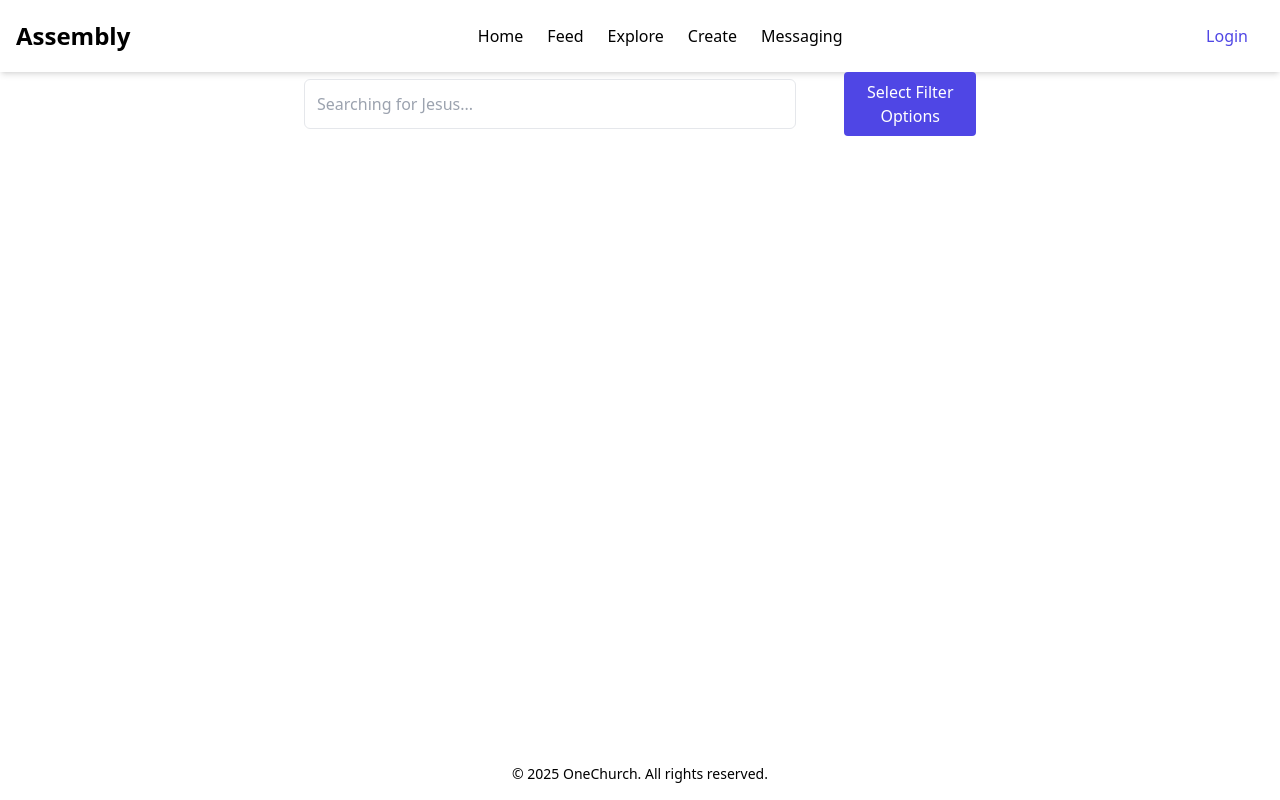
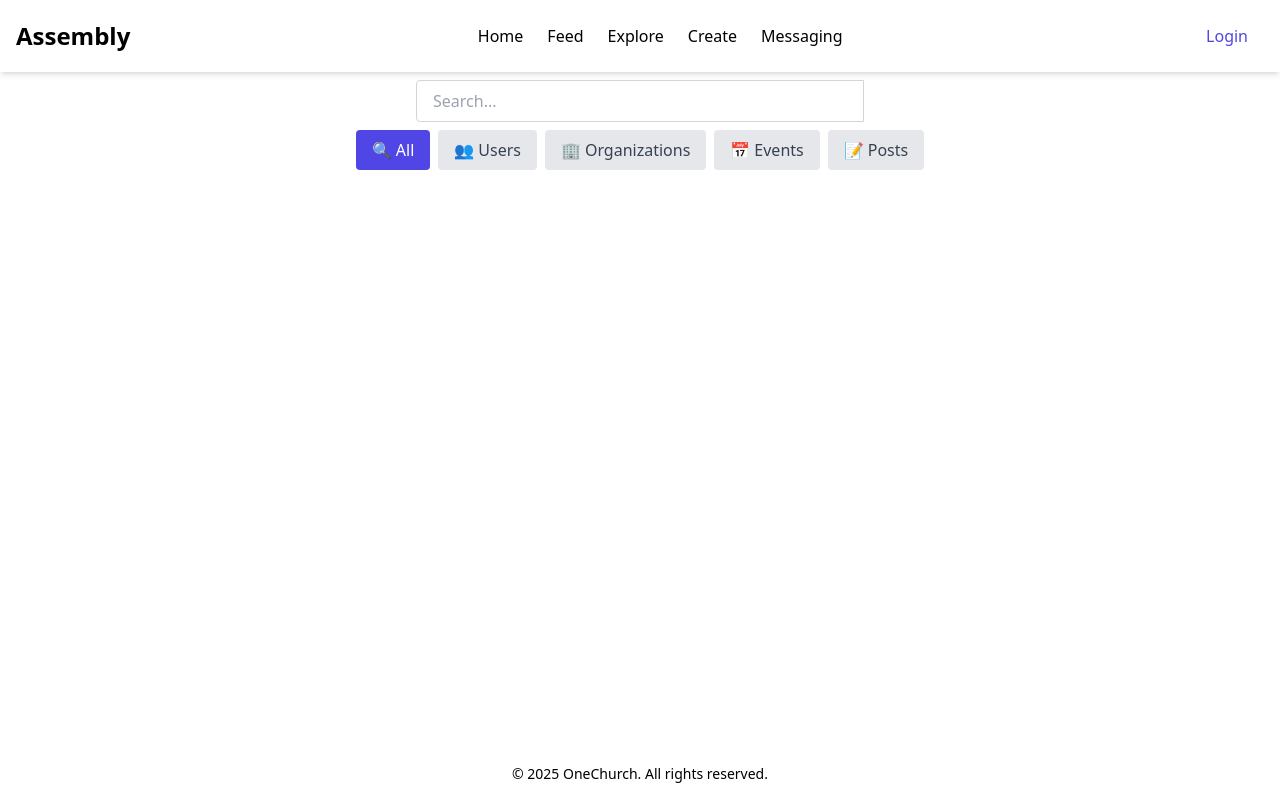
Before and after one commit to SamuelPGibson/one-church, a React (Create React App) app in the folder frontend/: page /explore in a window 1280 px wide. Built offline with nearby package versions, Linux system fonts and the light colour scheme.

Commit message:
implemented search bar and filters

```diff
--- a/frontend/src/api/api.js
+++ b/frontend/src/api/api.js
@@ -825,7 +825,7 @@ export async function getUserFeed(userId, offset = 0, limit = 10, baseUrl = "")
 
 // Search
 
-export async function search(query, includePosts = true, includeEvents = true, includeOrganizations = true, includeUsers = true, baseUrl = "") {
+export async function search(userId, query, includePosts = true, includeEvents = true, includeOrganizations = true, includeUsers = true, baseUrl = "") {
   try {
     const res = await fetch(`${baseUrl}/api/search/?query=${encodeURIComponent(query)}&includePosts=${includePosts}&includeEvents=${includeEvents}&includeOrganizations=${includeOrganizations}&includeUsers=${includeUsers}`);
     const data = await res.json();
--- a/frontend/src/components/explore_page/ExplorePage.js
+++ b/frontend/src/components/explore_page/ExplorePage.js
@@ -1,10 +1,41 @@
-import React from "react";
-import Search from "./Search";
+import React, { useState, useEffect } from "react";
+import FilterBar from "./FilterBar";
+import SearchBar from "./SearchBar";
+import { search } from "../../api/api";
 
 function ExplorePage({ userId }) {
+  const [users, setUsers] = useState(true);
+  const [organizations, setOrganizations] = useState(true);
+  const [events, setEvents] = useState(true);
+  const [posts, setPosts] = useState(true);
+  const [queryData, setqueryData] = useState("");
+
+  const [results, setResults] = useState([]);
+
+  useEffect(() => {
+    const fetchResults = async () => {
+      if (queryData === "") {
+        setResults([]);
+        return;
+      }
+      const results = await search(userId, queryData, users, organizations, events, posts);
+      setResults(results);
+    };
+    fetchResults();
+  }, [queryData, users, organizations, events, posts]);
+
   return (
-    <div>
-      <Search userId={userId} />
+    <div className="flex flex-col items-center justify-center">
+      <SearchBar value={queryData} setValue={setqueryData} />
+      <FilterBar
+        users={users}
+        setUsers={setUsers}
+        organizations={organizations}
+        setOrganizations={setOrganizations}
+        events={events}
+        setEvents={setEvents}
+        posts={posts}
+        setPosts={setPosts} />
     </div>
   );
 }
--- /dev/null
+++ b/frontend/src/components/explore_page/FilterBar.js
@@ -0,0 +1,64 @@
+import React from "react";
+
+function FilterBar({ users, setUsers, organizations, setOrganizations, events, setEvents, posts, setPosts }) {
+  const BUTTONS = [
+    { label: "All", key: "all", icon: "🔍" },
+    { label: "Users", key: "users", icon: "👥" },
+    { label: "Organizations", key: "organizations", icon: "🏢" },
+    { label: "Events", key: "events", icon: "📅" },
+    { label: "Posts", key: "posts", icon: "📝" },
+  ];
+
+  const handleButtonClick = (key) => {
+    if (key === "all") {
+      setUsers(true);
+      setOrganizations(true);
+      setEvents(true);
+      setPosts(true);
+    } else {
+      setUsers(key === "users");
+      setOrganizations(key === "organizations");
+      setEvents(key === "events");
+      setPosts(key === "posts");
+    }
+  };
+
+  const getSelectedButton = () => {
+    if (users && organizations && events && posts) {
+      return "all";
+    } else if (users && !organizations && !events && !posts) {
+      return "users";
+    } else if (!users && organizations && !events && !posts) {
+      return "organizations";
+    } else if (!users && !organizations && events && !posts) {
+      return "events";
+    } else if (!users && !organizations && !events && posts) {
+      return "posts";
+    } else {
+      return null; // Custom selection
+    }
+  };
+
+  const selected = getSelectedButton();
+
+  return (
+    <div className="flex space-x-2">
+      {BUTTONS.map((btn) => (
+        <button
+          key={btn.key}
+          className={`px-4 py-2 rounded ${
+            selected === btn.key
+              ? "bg-indigo-600 text-white"
+              : "bg-gray-200 text-gray-700"
+          } focus:outline-none`}
+          onClick={() => handleButtonClick(btn.key)}
+        >
+          <span className="mr-1">{btn.icon}</span>
+          {btn.label}
+        </button>
+      ))}
+    </div>
+  );
+}
+
+export default FilterBar;
--- a/frontend/src/components/explore_page/Search.js
+++ /dev/null
@@ -1,104 +0,0 @@
-import React, { useState } from "react";
-import { search } from "../../api/api";
-// import { Search01Icon } from "@hugeicons/core-free-icons";
-// import { HugeiconsIcon } from "@hugeicons/react";
-
-function Filter({ selectedOptions, setSelectedOptions, userId }) {
-  const dropdownOptions = ["Users", "Organizations", "Posts", "Events"];
-  const [isOpen, setIsOpen] = useState(false);
-
-  const toggleDropdown = () => setIsOpen(!isOpen);
-  const handleDropdownOptions = (option) => {
-    setSelectedOptions((prevSelected) =>
-      prevSelected.includes(option)
-        ? prevSelected.filter((item) => item !== option)
-        : [...prevSelected, option]
-    );
-  };
-
-  return (
-    <div className="relative inline-block text-left">
-      <button
-        onClick={toggleDropdown}
-        className="px-4 py-2 bg-indigo-600 text-white rounded"
-      >
-        Select Filter Options
-      </button>
-
-      {isOpen && (
-        <div className="absolute mt-2 w-48 bg-white border rounded shadow">
-          {dropdownOptions.map((option) => (
-            <label
-              key={option}
-              className="flex items-center px-3 py-2 hover:bg-gray-100"
-            >
-              <input
-                type="checkbox"
-                checked={selectedOptions.includes(option)}
-                onChange={() => handleDropdownOptions(option)}
-                className="mr-2"
-              />
-              {option}
-            </label>
-          ))}
-        </div>
-      )}
-    </div>
-  );
-}
-
-function Search({ userId }) {
-  const [searchData, setSearchData] = useState("");
-  const [selectedOptions, setSelectedOptions] = useState([
-    "Users",
-    "Organizations",
-    "Posts",
-    "Events",
-  ]);
-  const handleChange = async (e) => {
-    setSearchData(e.target.value);
-  };
-
-  const handleSubmit = async (e) => {
-    e.preventDefault();
-    const searchResult = await search(
-      searchData,
-      selectedOptions.includes("Posts"),
-      selectedOptions.includes("Events"),
-      selectedOptions.includes("Organizations"),
-      selectedOptions.includes("Users")
-    );
-  };
-
-  return (
-    <form
-      onSubmit={handleSubmit}
-      className="flex items-center gap-2 w-full max-w-2xl mx-auto"
-    >
-      <input
-        type="text"
-        placeholder="Searching for Jesus..."
-        value={searchData}
-        onChange={handleChange}
-        className="w-full p-3 border rounded-md focus:outline-indigo-600"
-      />
-      <button
-        type="submit"
-        className="px-4 py-2 bg-white-600 text-white rounded-md hover:bg-indigo-700 transition-colors"
-      >
-        {/* <HugeiconsIcon
-          icon={Search01Icon}
-          className="text-black hover:text-white transition-colors duration-200"
-        /> */}
-      </button>
-
-      <Filter
-        selectedOptions={selectedOptions}
-        setSelectedOptions={setSelectedOptions}
-        userId={userId}
-      />
-    </form>
-  );
-}
-
-export default Search;
--- /dev/null
+++ b/frontend/src/components/explore_page/SearchBar.js
@@ -0,0 +1,25 @@
+import React from "react";
+
+function SearchBar({ value, setValue }) {
+  return (
+    <div className="flex items-center w-full max-w-md mx-auto py-2">
+      <input
+        type="text"
+        value={value}
+        onChange={e => setValue(e.target.value)}
+        placeholder="Search..."
+        className="w-full px-4 py-2 border border-gray-300 rounded-l focus:outline-none focus:ring-2 focus:ring-indigo-500"
+      />
+      {/* <button
+        type="submit"
+        className="px-4 py-2 bg-indigo-600 text-white rounded-r hover:bg-indigo-700 focus:outline-none"
+        tabIndex={-1}
+        disabled
+      >
+        🔍
+      </button> */}
+    </div>
+  );
+}
+
+export default SearchBar;
```
